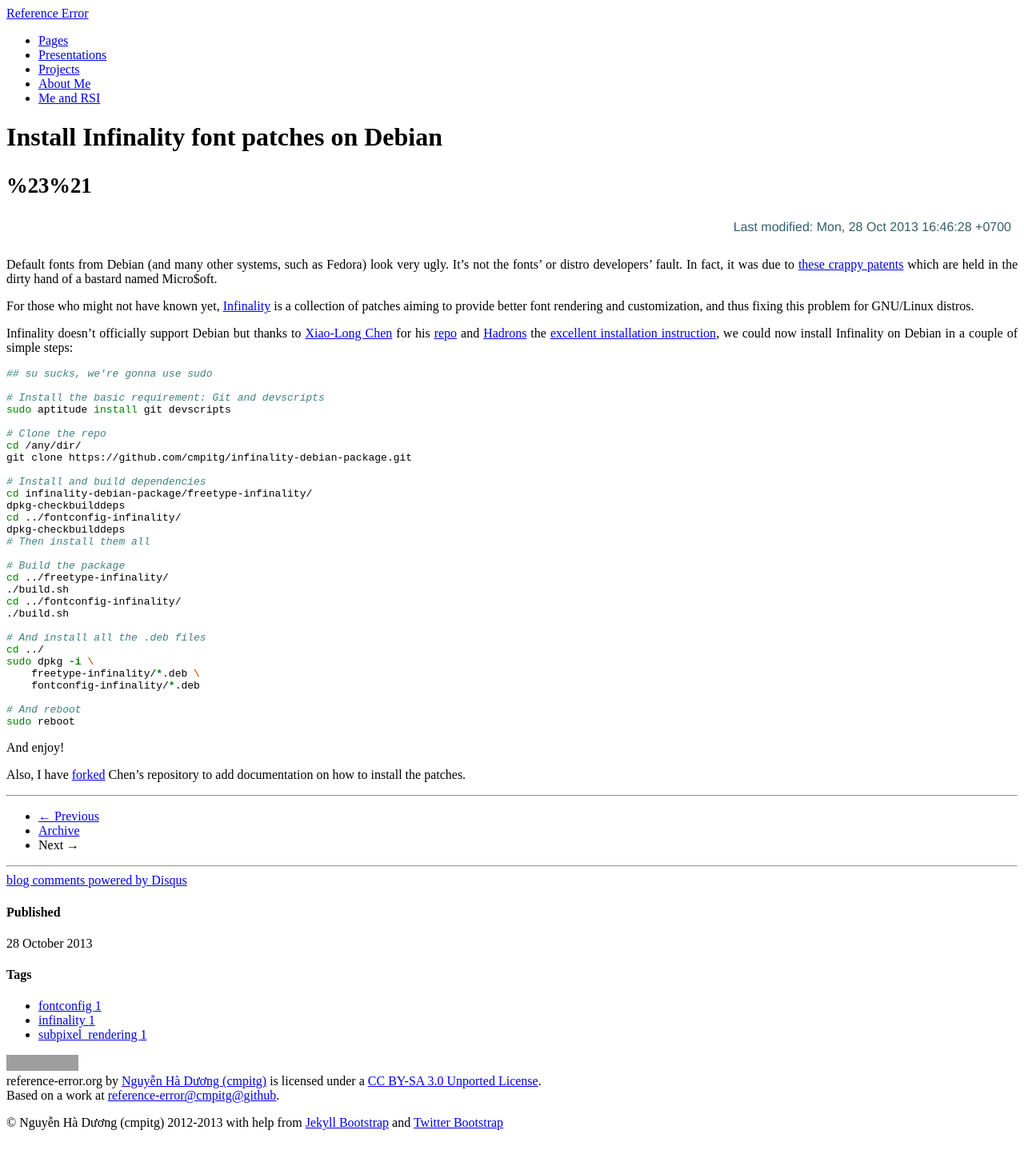
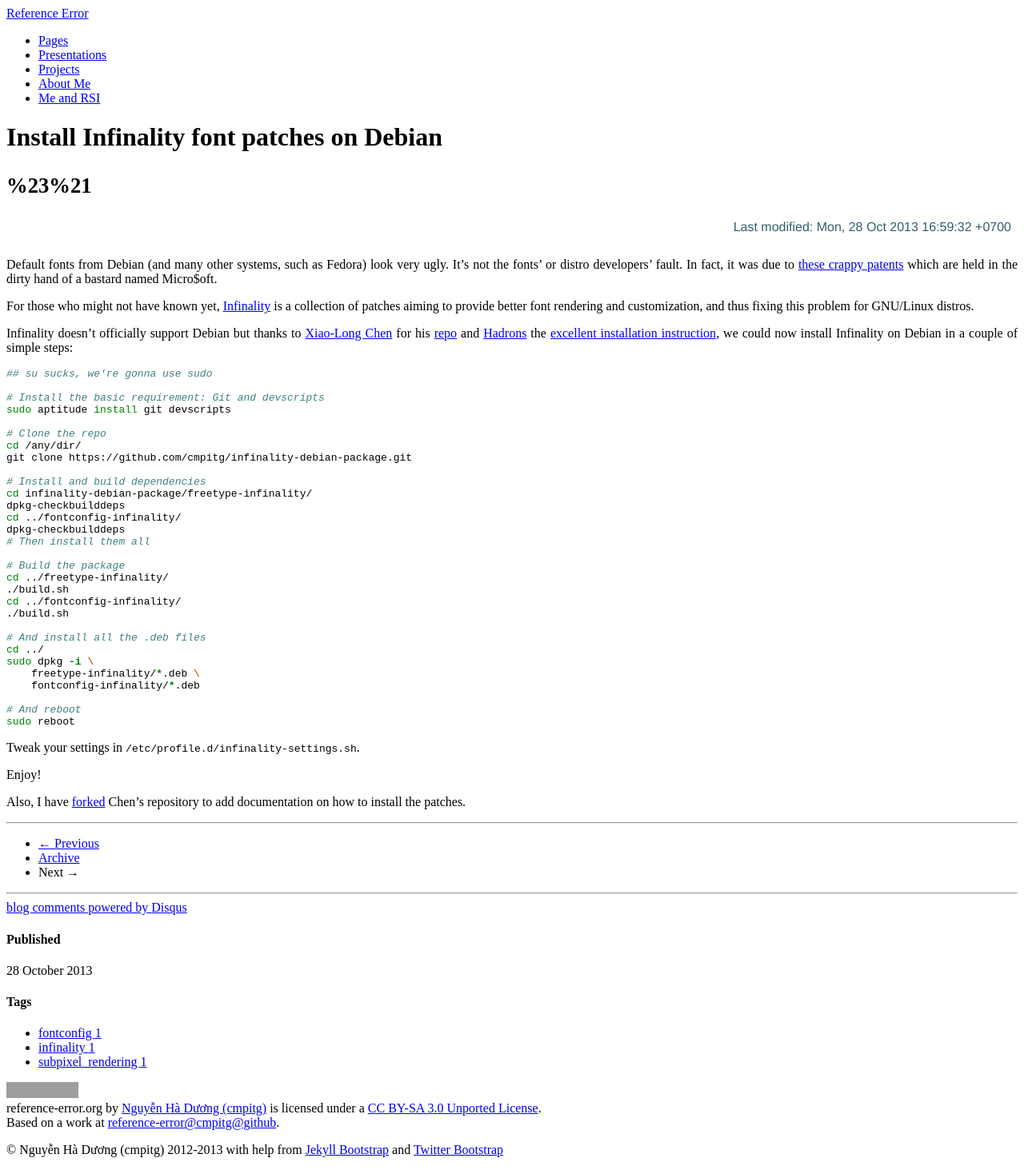
Before and after one commit to cmpitg/cmpitg.github.com, a Jekyll site: the page built from _posts/2013-10-28-install-infinality-font-patches-on-debian.md, in a window 1280 px wide. Shown: the whole page at 80% size. Built offline with Jekyll 4.4.1, drawn with Linux system fonts in a browser that asks for light colours; Markdown is read by kramdown in place of the engine named in the settings; comment, search, counter and statistics services are not loaded; before the commit the page ends 1429 px from its top, so only the background shows below that; grey boxes are pictures that could not be loaded.

Commit message:
Add settings path @ infinality

````diff
--- a/_posts/2013-10-28-install-infinality-font-patches-on-debian.md
+++ b/_posts/2013-10-28-install-infinality-font-patches-on-debian.md
@@ -4,7 +4,7 @@ title: Install Infinality font patches on Debian
 description: "Install Infinality font patches on Debian-based system"
 category: fontconfig
 tags: [fontconfig, infinality, subpixel_rendering]
-last_updated: Mon, 28 Oct 2013 16:46:28 +0700
+last_updated: Mon, 28 Oct 2013 16:59:32 +0700
 ---
 {% include JB/setup %}
 
@@ -59,7 +59,9 @@ sudo dpkg -i \
 sudo reboot
 ```
 
-And enjoy!
+Tweak your settings in `/etc/profile.d/infinality-settings.sh`.
+
+Enjoy!
 
 Also, I have [forked](https://github.com/cmpitg/infinality-debian-package)
 Chen's repository to add documentation on how to install the patches.
````
Also changed, not shown: guides/debian-maintenance.md (+3 -1 lines).
